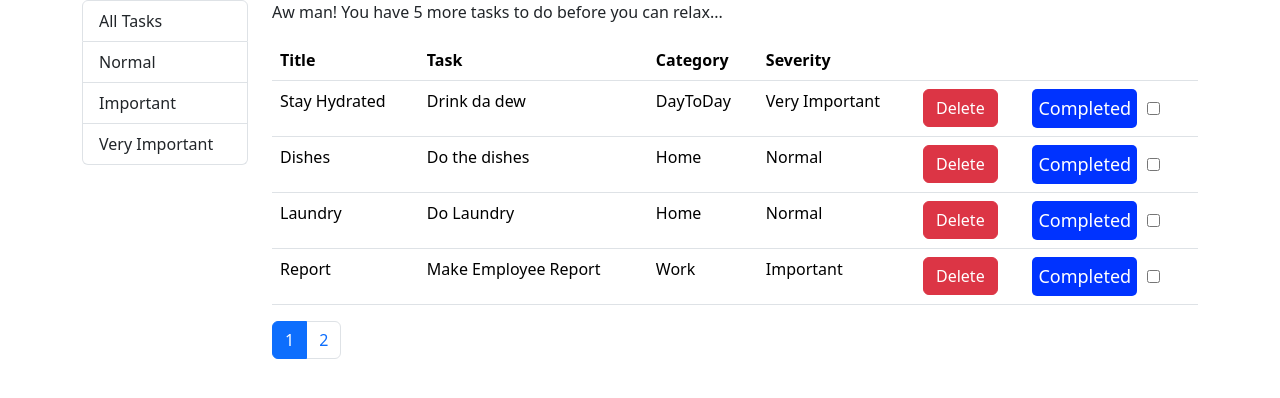
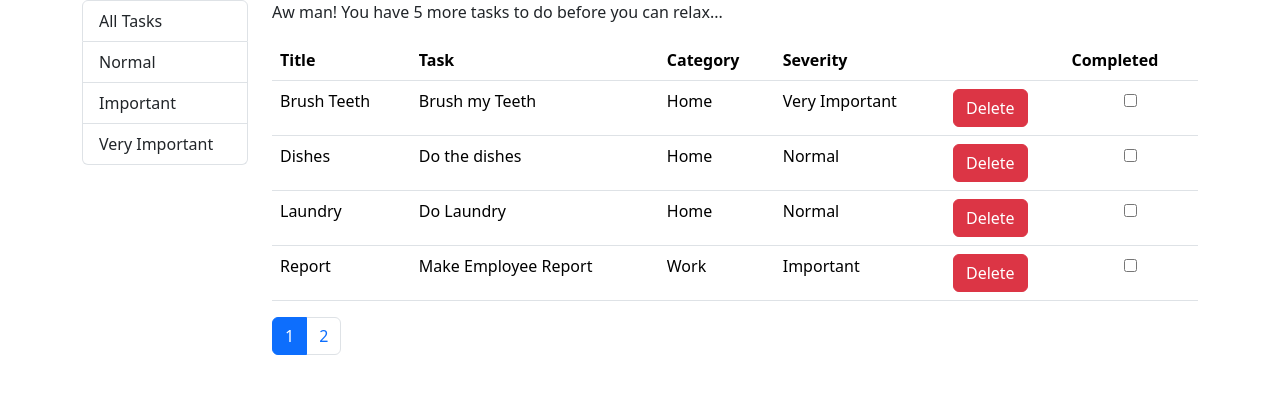
Before and after one commit to Ryan-Bush3/task-manager-ui, a React (Create React App) app: page / in a window 1280 px wide. Shown: the top 398 px of the page. Built offline with nearby package versions, Linux system fonts and the light colour scheme.

Commit message:
adding sorting to all categories

```diff
--- a/src/components/common/complete.jsx
+++ b/src/components/common/complete.jsx
@@ -10,12 +10,15 @@
             borderRadius: '5px',
             padding: '6px'
         };
+        const newstyle = {
+            textAlign: 'center'
+        }
 
         return (
-            <div>
-                <label style={mystyle}>
+            <div style={newstyle}>
+                {/* <label style={mystyle}>
                     Completed
-                </label>
+                </label> */}
                 <input type="checkbox" />
             </div>
         );
--- a/src/components/tasks.jsx
+++ b/src/components/tasks.jsx
@@ -5,23 +5,25 @@
 import Pagination from './common/pagination';
 import ListGroup from './common/listGroup';
 import { paginate } from '../utils/paginate';
+import _ from 'lodash';
 
 class Tasks extends Component {
     state = {
         tasks: [],
         severity: [],
         currentPage: 1,
-        pageSize: 4
+        pageSize: 4,
+        sortColumn: {path: 'title', order: 'asc'}
     };
 
     componentDidMount(){
-        const severity = [{name: 'All Tasks'}, ...getSeverity()]
+        const severity = [{_id: '', name: 'All Tasks'}, ...getSeverity()]
 
         this.setState({tasks: getTasks(), severity});
     };
 
     handleSeveritySelect = severity => {
-        this.setState({selectedSeverity: severity, currentPage: 1})
+        this.setState({selectedSeverity: severity, currentPage: 1});
         console.log(severity);
     };
 
@@ -34,15 +36,28 @@
         this.setState({currentPage: page});
     };
 
+    handleSort = path => {
+        const sortColumn = {...this.state.sortColumn};
+        if (sortColumn.path === path)
+            sortColumn.order = (sortColumn.order === 'asc') ? 'desc' : 'asc';
+        else{
+            sortColumn.path = path;
+            sortColumn.order = 'asc';
+        }
+        this.setState({sortColumn});
+    };
+
     render() {
-        const {selectedSeverity, pageSize, currentPage, tasks} = this.state;
+        const {selectedSeverity, pageSize, currentPage, tasks, sortColumn} = this.state;
 
         if(this.state.tasks.length === 0)
             return <p>You are all caught up on your tasks! Go play a video game!</p>;
 
         const filtered = selectedSeverity && selectedSeverity._id ? tasks.filter(t => t.severity._id === selectedSeverity._id) : tasks;
 
-        const taskItem = paginate(filtered, currentPage, pageSize);
+        const sorted = _.orderBy(filtered, [sortColumn.path], [sortColumn.order])
+
+        const taskItem = paginate(sorted, currentPage, pageSize);
 
         return (
             <div className='row'>
@@ -57,12 +72,12 @@
                 <table className="table">
                     <thead>
                         <tr>
-                            <th>Title</th>
-                            <th>Task</th>
-                            <th>Category</th>
-                            <th>Severity</th>
+                            <th onClick={() => this.handleSort('title')}>Title</th>
+                            <th onClick={() => this.handleSort('task.name')}>Task</th>
+                            <th onClick={() => this.handleSort('category')}>Category</th>
+                            <th onClick={() => this.handleSort('severity.name')}>Severity</th>
                             <th></th>
-                            <th></th>
+                            <th>Completed</th>
                         </tr>
                     </thead>
                     <tbody>
```
Also changed, not shown: src/components/taskTable.jsx (added, +42 -0 lines).
